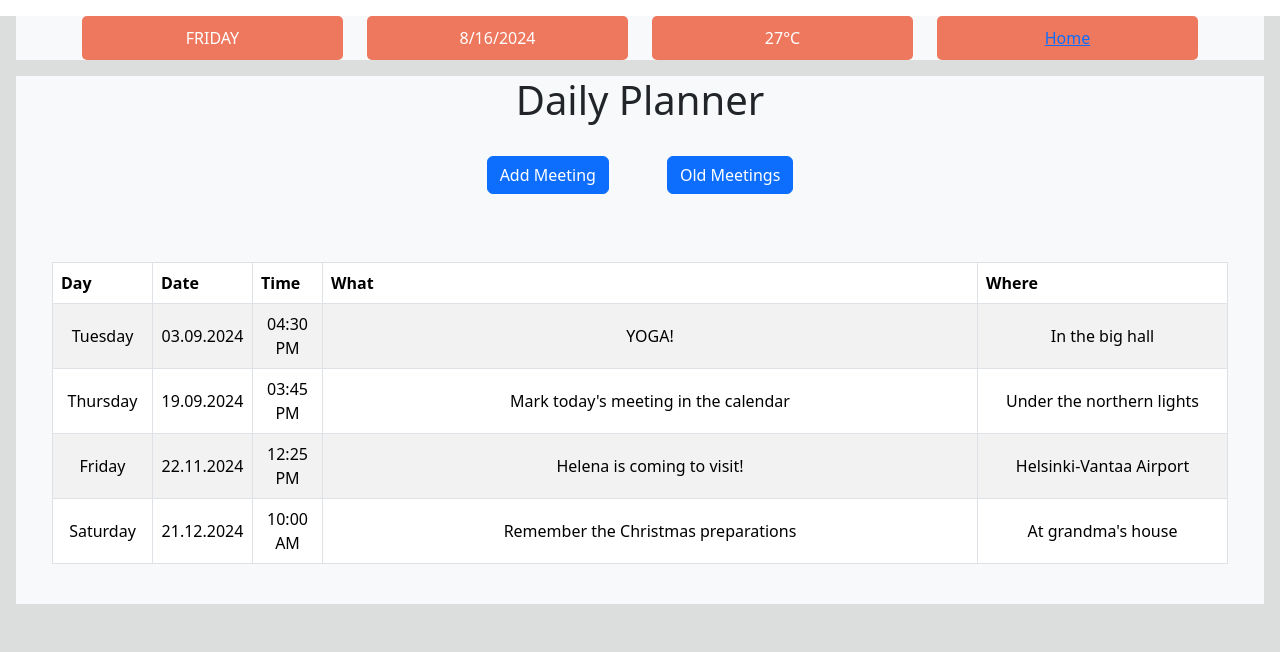
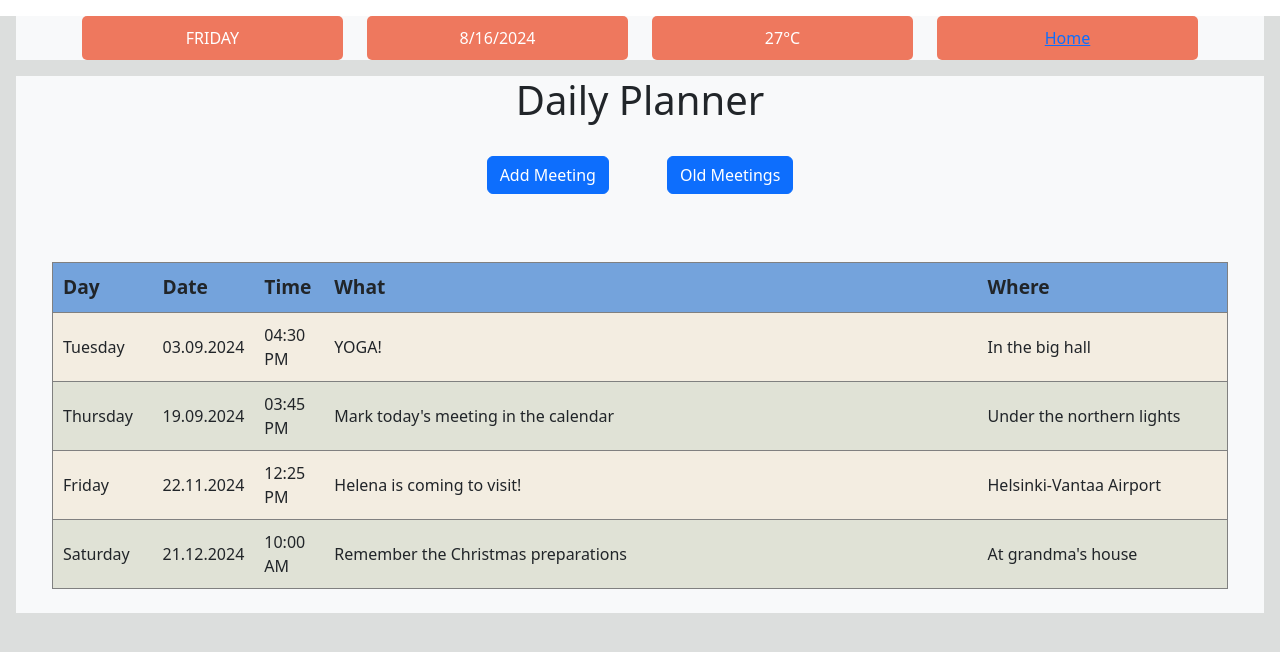
Before and after one commit to mikagitti/DailyPlanner, a Next.js app in the folder dailyplanner/: page /timetable in a window 1280 px wide. Shown: the top 652 px of the page. Built offline with nearby package versions, Linux system fonts and the light colour scheme; data requests are answered from the project's data file.

Commit message:
Refactor meeting table styling code

```diff
--- a/dailyplanner/src/app/timetable/components/tableSetup/TableBuilder.css
+++ b/dailyplanner/src/app/timetable/components/tableSetup/TableBuilder.css
@@ -1,4 +1,30 @@
-.table {
+table {
      width: 100%;
      margin-top: 20px;
 }
+
+th {
+     font-size: 1.2rem;
+     padding: 10px;
+     text-align: left;
+     background-color: #74a3dc;
+     vertical-align: middle;
+}
+
+td {
+     padding: 10px;
+     text-align: left;
+     vertical-align: middle;
+}
+
+tr {
+     border: solid 1px gray;
+}
+
+tr:nth-child(even) {
+     background-color: #e0e2d6;
+}
+
+tr:nth-child(odd) {
+     background-color: #f3ede1;
+}
--- a/dailyplanner/src/app/timetable/components/tableSetup/TableBuilder.tsx
+++ b/dailyplanner/src/app/timetable/components/tableSetup/TableBuilder.tsx
@@ -1,7 +1,7 @@
 'use client';
 
 import { useEffect, useState } from "react";
-import { Container, Table } from "react-bootstrap";
+import { Container } from "react-bootstrap";
 
 import './TableBuilder.css';
 import TableHead from "./TableHead";
@@ -134,14 +134,14 @@ export default function TableBuilder() {
 
                     {/* Show all meetings */}
                     <div className="p-4">
-                         <Table striped bordered hover className="table">
+                         <table>
                               <TableHead />
                               {meetingsToUI && meetingsToUI.length > 0
                                    ? <TableRows
                                         meetings={meetingsToUI}
                                         setSelectedMeeting={setSelectedMeeting} />
                                    : showInTableNoMessagesFound}
-                         </Table>
+                         </table>
                     </div>
 
                     {/* Show read modal for selected meeting. ReadModal. */}
--- a/dailyplanner/src/app/timetable/components/tableSetup/TableHead.tsx
+++ b/dailyplanner/src/app/timetable/components/tableSetup/TableHead.tsx
@@ -1,13 +1,31 @@
+
+const dayStyle = {
+     width: '100px',
+};
+const dateStyle = {
+     width: '100px',
+};
+const timeStyle = {
+     width: '70px',
+};
+const whatStyle = {
+     width: 'auto',
+     minWidth: '200px',
+};
+const whereStyle = {
+     width: '250px',
+};
+
 
 export default function TableHead() {
      return (
           <thead>
-               <tr className="table-header">
-                    <th style={{ width: '100px' }}>Day</th>
-                    <th style={{ width: '100px' }}>Date</th>
-                    <th style={{ width: '70px' }}>Time</th>
-                    <th >What</th>
-                    <th style={{ width: '250px' }}>Where</th>
+               <tr>
+                    <th style={dayStyle}>Day</th>
+                    <th style={dateStyle}>Date</th>
+                    <th style={timeStyle}>Time</th>
+                    <th style={whatStyle}>What</th>
+                    <th style={whereStyle}>Where</th>
                </tr>
           </thead>
      );
--- a/dailyplanner/src/app/timetable/components/tableSetup/TableRows.css
+++ b/dailyplanner/src/app/timetable/components/tableSetup/TableRows.css
@@ -1,18 +1,21 @@
 .table-row {
+     font-size: 1rem;
      cursor: pointer;
-     transition: background-color 0.3s ease;
+     transition: background-color 0.3s ease, font-size 0.3s ease;
 }
-
 .table-row:hover {
+     font-size: 1.1rem;
      background-color: #f1f1f1;
 }
 
-.table-row-tomorrow {
-     background-color: #efd805;
+.tomorrow {
+     font-size: 1.4rem;
+     font-weight: bold;
+     transition: font-size 0.3s ease, color 0.3s ease;
 }
-
-.table-cell {
-     padding: 10px;
-     text-align: center;
-     vertical-align: middle;
+.table-row.tomorrow:hover {
+     font-size: 1.5rem;
+     color: rgb(236, 231, 231);
+     background-color: #7b3d3d;
+     transition: font-size 0.3s ease, color 0.3s ease;
 }
--- a/dailyplanner/src/app/timetable/components/tableSetup/TableRows.tsx
+++ b/dailyplanner/src/app/timetable/components/tableSetup/TableRows.tsx
@@ -10,25 +10,23 @@ export default function TableRows({ meetings, setSelectedMeeting }: TableRowsPro
     };
 
     return (
-        <>
-            <tbody className="table-rows">
-                {meetings && meetings.map((item) => (
-                    <ShowTableRow key={item.id} item={item} handleRowClick={handleRowClick} />
-                ))}
-            </tbody>
-        </>
+        <tbody>
+            {meetings && meetings.map((item) => (
+                <ShowTableRow key={item.id} item={item} handleRowClick={handleRowClick} />
+            ))}
+        </tbody>
     );
 }
 
 
 const ShowTableRow = ({ item, handleRowClick }: { item: meetingType, handleRowClick: (item: meetingType) => void }) => {
     return (
-        <tr className={`table-row ${isTomorrow(item.date) ? 'table-row-tomorrow' : ''}`} onClick={() => handleRowClick(item)}>
-            <td className="table-cell"> {getWeekdayInLanguage(item.date, 'en-EN')} </td>
-            <td className="table-cell"> {formatDate(item.date)} </td>
-            <td className="table-cell"> {getLocalTimeFromUtc(item.date)} </td>
-            <td className="table-cell"> {item.event} </td>
-            <td className="table-cell"> {item.location} </td>
+        <tr className={`table-row ${isTomorrow(item.date)}`} onClick={() => handleRowClick(item)}>
+            <td> {getWeekdayInLanguage(item.date, 'en-EN')} </td>
+            <td> {formatDate(item.date)} </td>
+            <td> {getLocalTimeFromUtc(item.date)} </td>
+            <td> {item.event} </td>
+            <td> {item.location} </td>
         </tr>
     )
 }
@@ -41,12 +39,10 @@ const isTomorrow = (date: Date) => {
 
     const meetingDate = new Date(date);
 
-    if (compareDates(meetingDate, today)) {
-        return 'table-row today';
-    } else if (compareDates(meetingDate, tomorrow)) {
-        return 'table-row tomorrow';
+    if (compareDates(meetingDate, tomorrow)) {
+        return 'tomorrow';
     } else {
-        return 'table-row';
+        return '';
     }
 };
 
```
